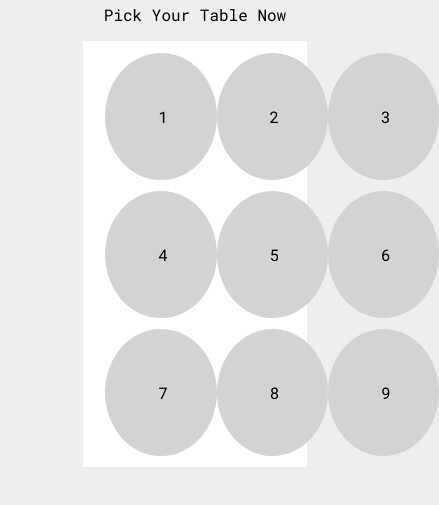
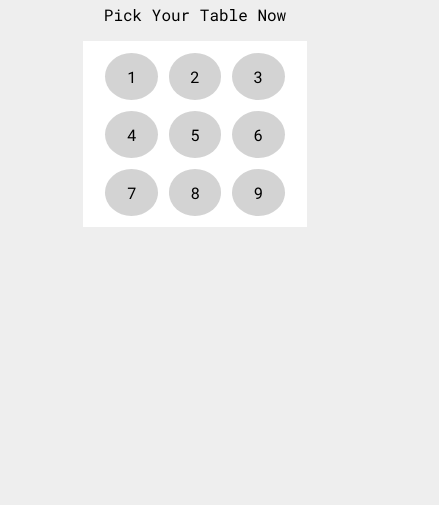
Before and after one commit to alliestehney/reserveTable, a plain HTML site: page index.html in a window 390 px wide. Shown: the part 59-564 px from the top of the page, 439 px wide, since content can reach past the window. Drawn offline with Linux system fonts and the light colour scheme.

Commit message:
Added media query for smaller screen

```diff
--- a/style.css
+++ b/style.css
@@ -31,7 +31,7 @@ h4 {
 
 .circle {
 	background-color: lightgray;
-	padding: 53px;
+	padding: 11%;
 	border-radius: 50%;
 	width: 3%;
 	text-align: center;
@@ -138,3 +138,10 @@ i:hover {
 	background-color: gray;
 	cursor: not-allowed;
 }
+
+@media only screen and (min-width: 320px) and (max-width: 420px) {
+	.circle {
+		padding: 13px;
+		width: 15%;
+	}
+}
```
